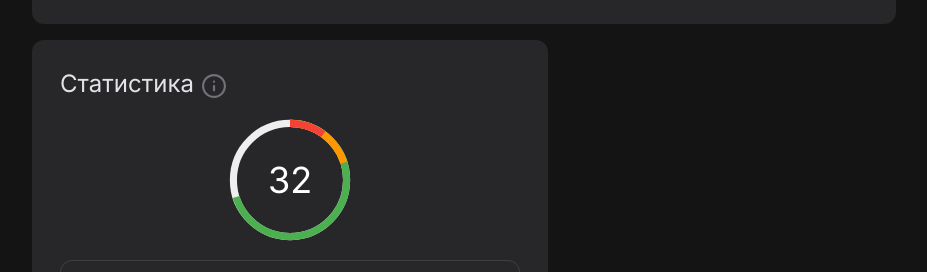
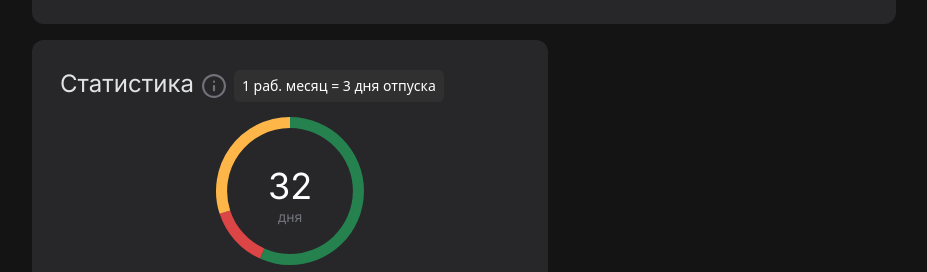
Before and after one commit to GoGagoo/personal-account-employee, a Next.js app: page / in a window 1280 px wide. Shown: the part 528-800 px from the top of the page, without its empty margins (176-1103 px from the left). Built offline with nearby package versions, Linux system fonts and the light colour scheme.

Commit message:
Add StatusBlock component

```diff
--- a/package.json
+++ b/package.json
@@ -9,8 +9,10 @@
     "lint": "next lint"
   },
   "dependencies": {
+    "chart.js": "^4.4.3",
     "next": "14.2.4",
     "react": "^18",
+    "react-chartjs-2": "^5.2.0",
     "react-dom": "^18"
   },
   "devDependencies": {
--- /dev/null
+++ b/src/app/components/MainContent/StatisticsBlock/DonutChart.jsx
@@ -0,0 +1,14 @@
+import { Doughnut } from 'react-chartjs-2'
+import { Chart as ChartJS, ArcElement } from 'chart.js'
+
+ChartJS.register(ArcElement)
+
+const DonutChart = ({ data, options }) => {
+	return (
+		<div className='w-full max-w-md mx-auto'>
+			<Doughnut data={data} options={options} />
+		</div>
+	)
+}
+
+export default DonutChart
--- a/src/app/components/MainContent/StatisticsBlock/StatisticsBlock.jsx
+++ b/src/app/components/MainContent/StatisticsBlock/StatisticsBlock.jsx
@@ -7,10 +7,19 @@ const StatisticsBlock = () => {
 			<div className='bg-zinc-800 p-7 rounded-xl'>
 				<div className='flex items-center gap-2'>
 					<div className='text-2xl mb-4'>Статистика</div>
-					<Icons.Info />
+					<button data-tooltip='tooltip-right' data-tooltip-placement='right'>
+						<Icons.Info />
+					</button>
+					<div
+						data-tooltip='tooltip-right'
+						data-tooltip-placement='right'
+						className='relative z-50 whitespace-normal break-words rounded-md bg-[#303030] py-1.5 px-2 font-sans text-sm font-normal text-white focus:outline-none mb-3'
+					>
+						1 раб. месяц = 3 дня отпуска
+					</div>
 				</div>
-				<div className='flex items-center justify-center text-4xl'>
-						<StatisticsBlockChart />
+				<div className='flex items-center justify-center text-[34px]'>
+					<StatisticsBlockChart />
 				</div>
 				<ul className='space-y-2 mt-4'>
 					<li className='flex justify-between border rounded-xl transition border-zinc-700 hover:border-zinc-200 leading-10'>
--- a/src/app/components/MainContent/StatisticsBlock/StatisticsBlockChart.jsx
+++ b/src/app/components/MainContent/StatisticsBlock/StatisticsBlockChart.jsx
@@ -1,51 +1,36 @@
-import React from 'react'
+'use client'
 
-const StatisticsBlockChart = () => {
+import DonutChart from './DonutChart'
+
+const StatisticsBlockChart = ({ hoveredItem }) => {
+	const data = {
+		datasets: [
+			{
+				data: [85, 20, 45],
+				backgroundColor: ['#25824f', '#DB4546', '#FFB649'],
+				hoverBackgroundColor: ['#3BC177', '#E40002', '#FFFC00'],
+				hoverOffset: 5,
+			},
+		],
+	}
+
+	const options = {
+		responsive: true,
+		maintainAspectRatio: false,
+		cutout: '85%',
+		'borderColor': 'transparent',
+		hover: {
+			mode: 'nearest',
+			intersect: true,
+		},
+	}
+
 	return (
-		<div className='relative w-32 h-32'>
-			<svg viewBox='0 0 36 36' className='circular-chart'>
-				<path
-					className='circle-bg'
-					d='M18 2.0845
-        a 15.9155 15.9155 0 0 1 0 31.831
-        a 15.9155 15.9155 0 0 1 0 -31.831'
-					fill='none'
-					stroke='#eee'
-					strokeWidth='2'
-				/>
-				<path
-					className='circle'
-					strokeDasharray='70, 30'
-					d='M18 2.0845
-        a 15.9155 15.9155 0 0 1 0 31.831
-        a 15.9155 15.9155 0 0 1 0 -31.831'
-					fill='none'
-					stroke='#4caf50'
-					strokeWidth='2'
-				/>
-				<path
-					className='circle'
-					strokeDasharray='20, 80'
-					d='M18 2.0845
-        a 15.9155 15.9155 0 0 1 0 31.831
-        a 15.9155 15.9155 0 0 1 0 -31.831'
-					fill='none'
-					stroke='#ff9800'
-					strokeWidth='2'
-				/>
-				<path
-					className='circle'
-					strokeDasharray='10, 90'
-					d='M18 2.0845
-        a 15.9155 15.9155 0 0 1 0 31.831
-        a 15.9155 15.9155 0 0 1 0 -31.831'
-					fill='none'
-					stroke='#f44336'
-					strokeWidth='2'
-				/>
-			</svg>
-			<div className='absolute inset-0 flex items-center justify-center'>
+		<div className='relative size-40'>
+			<DonutChart data={data} options={options} />
+			<div className='absolute inset-0 py-12 flex flex-col items-center justify-center pointer-events-none'>
 				<span className='text-4xl text-white'>32</span>
+				<span className='text-[14px] text-zinc-500'>дня</span>
 			</div>
 		</div>
 	)
--- a/src/app/layout.js
+++ b/src/app/layout.js
@@ -11,7 +11,10 @@ export const metadata = {
 export default function RootLayout({ children }) {
 	return (
 		<html lang='ru'>
-			<body className={inter.className}>{children}</body>
+			<body className={inter.className}>
+			{children}
+			<script src="path/to/chartjs/dist/chart.umd.js"></script>
+			</body>
 		</html>
 	)
 }
```
Also changed, not shown: .eslintrc.json, 1 other file (tests, documents, lock files or other folders).
